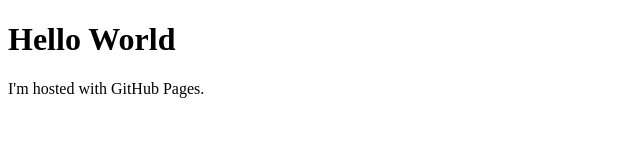
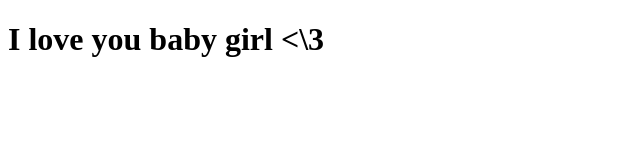
Before and after one commit to Mjnari/Mjnari.github.io, a plain HTML site: page index.html in a window 1280 px wide. Shown: the whole page, without its empty margins (0-640 px from the left). Drawn offline with Linux system fonts and the light colour scheme.

Commit message:
Update index.html

```diff
--- a/index.html
+++ b/index.html
@@ -1,7 +1,6 @@
 <!DOCTYPE html>
 <html>
 <body>
-<h1>Hello World</h1>
-<p>I'm hosted with GitHub Pages.</p>
+<h1>I love you baby girl <\3</h1>
 </body>
 </html>
```
